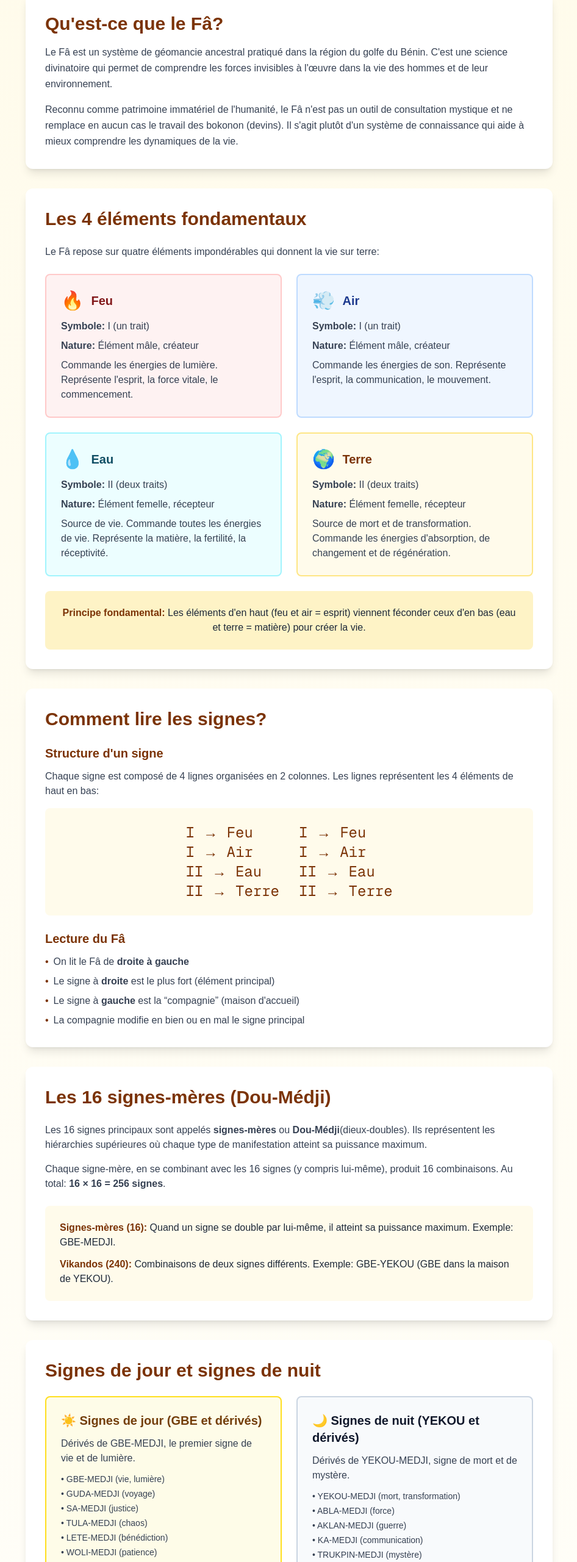
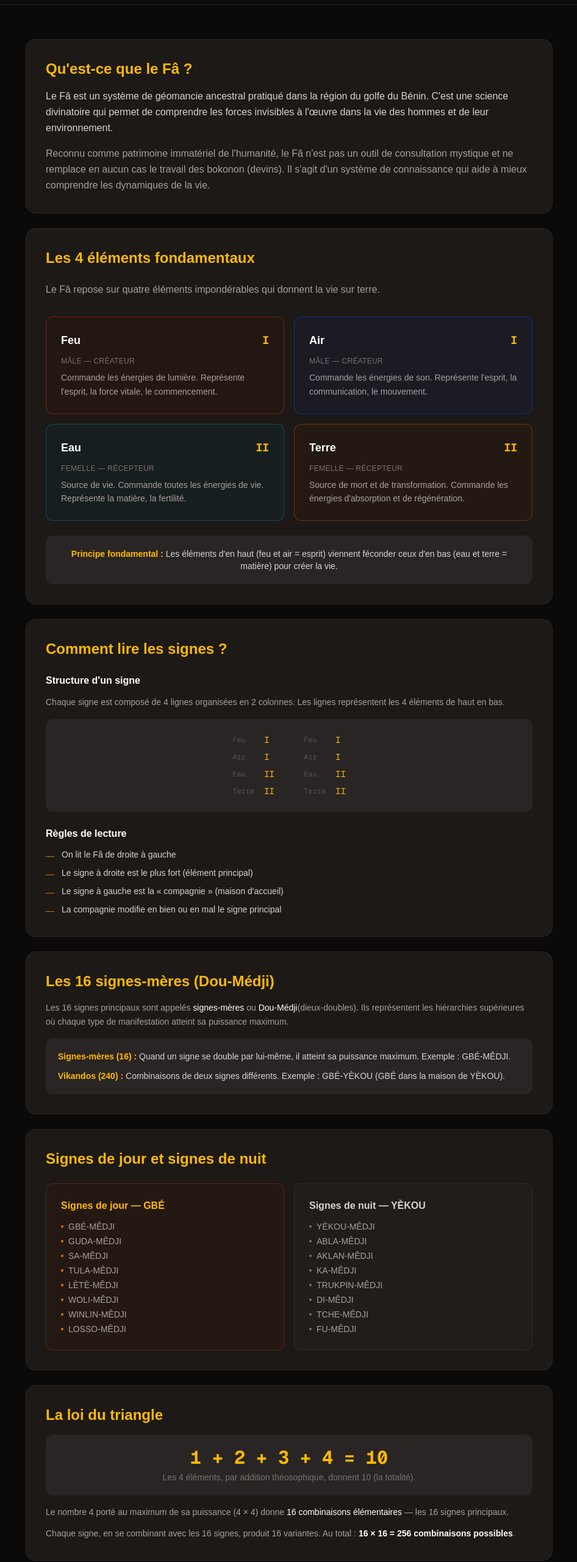
Before and after one commit to minkudi/fa-du, a Next.js app: page /comprendre in a window 1280 px wide. Shown: the part 235-2796 px from the top of the page at 61% size, without its empty margins (166-1112 px from the left). Built offline with nearby package versions, Linux system fonts and the light colour scheme; no server answers.

Commit message:
design: cohérent

```diff
--- a/app/comprendre/page.tsx
+++ b/app/comprendre/page.tsx
@@ -2,365 +2,185 @@ import Link from "next/link";
 
 export default function ComprendrePage() {
   return (
-    <main className="min-h-screen bg-gradient-to-b from-amber-50 to-white">
-      {/* Header */}
-      <header className="bg-amber-900 text-white py-8 shadow-lg">
-        <div className="max-w-4xl mx-auto px-4">
-          <Link href="/" className="text-amber-200 hover:text-white mb-4 inline-block">
-            ← Retour à l&apos;accueil
+    <main className="min-h-screen bg-stone-950 text-white">
+
+      <header className="border-b border-stone-800 py-8 px-4">
+        <div className="max-w-4xl mx-auto">
+          <Link href="/" className="text-stone-500 hover:text-amber-400 text-sm transition-colors mb-6 inline-block">
+            ← Retour
           </Link>
-          <h1 className="text-4xl font-bold">Comprendre le Fâ</h1>
-          <p className="text-amber-200 mt-2">
-            Découvrez les fondements du système de géomancie du golfe du Bénin
+          <p className="text-amber-500 text-xs tracking-[0.3em] uppercase mb-2">Fondements</p>
+          <h1 className="text-4xl md:text-5xl font-bold text-white">Comprendre le Fâ</h1>
+          <p className="text-stone-400 mt-3 max-w-xl">
+            Le système de géomancie ancestral du golfe du Bénin — ses structures, ses éléments, sa logique.
           </p>
         </div>
       </header>
 
-      <div className="max-w-4xl mx-auto px-4 py-12">
-        {/* Introduction */}
-        <section className="bg-white rounded-xl shadow-lg p-8 mb-8">
-          <h2 className="text-3xl font-bold text-amber-900 mb-4">Qu&apos;est-ce que le Fâ?</h2>
-          <p className="text-gray-700 leading-relaxed mb-4">
+      <div className="max-w-4xl mx-auto px-4 py-14 space-y-6">
+
+        {/* Qu'est-ce que le Fâ */}
+        <section className="bg-stone-900 border border-stone-800 rounded-2xl p-8">
+          <h2 className="text-2xl font-bold text-amber-400 mb-4">Qu&apos;est-ce que le Fâ ?</h2>
+          <p className="text-stone-300 leading-relaxed mb-4">
             Le Fâ est un système de géomancie ancestral pratiqué dans la région du golfe du Bénin.
             C&apos;est une science divinatoire qui permet de comprendre les forces invisibles à l&apos;œuvre
             dans la vie des hommes et de leur environnement.
           </p>
-          <p className="text-gray-700 leading-relaxed">
+          <p className="text-stone-400 leading-relaxed">
             Reconnu comme patrimoine immatériel de l&apos;humanité, le Fâ n&apos;est pas un outil de
             consultation mystique et ne remplace en aucun cas le travail des bokonon (devins).
-            Il s&apos;agit plutôt d&apos;un système de connaissance qui aide à mieux comprendre
-            les dynamiques de la vie.
+            Il s&apos;agit d&apos;un système de connaissance qui aide à mieux comprendre les dynamiques de la vie.
           </p>
         </section>
 
         {/* Les 4 éléments */}
-        <section className="bg-white rounded-xl shadow-lg p-8 mb-8">
-          <h2 className="text-3xl font-bold text-amber-900 mb-6">Les 4 éléments fondamentaux</h2>
-          <p className="text-gray-700 mb-6">
-            Le Fâ repose sur quatre éléments impondérables qui donnent la vie sur terre:
+        <section className="bg-stone-900 border border-stone-800 rounded-2xl p-8">
+          <h2 className="text-2xl font-bold text-amber-400 mb-6">Les 4 éléments fondamentaux</h2>
+          <p className="text-stone-400 mb-8">
+            Le Fâ repose sur quatre éléments impondérables qui donnent la vie sur terre.
           </p>
-
-          <div className="grid md:grid-cols-2 gap-6">
-            <div className="border-2 border-red-200 rounded-lg p-6 bg-red-50">
-              <div className="flex items-center gap-3 mb-3">
-                <div className="text-3xl">🔥</div>
-                <h3 className="text-xl font-bold text-red-900">Feu</h3>
+          <div className="grid md:grid-cols-2 gap-4">
+            {[
+              { element: 'Feu', symbole: 'I', nature: 'Mâle — créateur', desc: "Commande les énergies de lumière. Représente l'esprit, la force vitale, le commencement.", color: 'border-orange-700/50 bg-orange-950/20' },
+              { element: 'Air', symbole: 'I', nature: 'Mâle — créateur', desc: "Commande les énergies de son. Représente l'esprit, la communication, le mouvement.", color: 'border-blue-700/50 bg-blue-950/20' },
+              { element: 'Eau', symbole: 'II', nature: 'Femelle — récepteur', desc: "Source de vie. Commande toutes les énergies de vie. Représente la matière, la fertilité.", color: 'border-cyan-700/50 bg-cyan-950/20' },
+              { element: 'Terre', symbole: 'II', nature: 'Femelle — récepteur', desc: "Source de mort et de transformation. Commande les énergies d'absorption et de régénération.", color: 'border-amber-700/50 bg-amber-950/20' },
+            ].map((el, i) => (
+              <div key={i} className={`rounded-xl p-6 border ${el.color}`}>
+                <div className="flex items-center justify-between mb-3">
+                  <h3 className="text-white font-bold text-lg">{el.element}</h3>
+                  <span className="font-mono text-amber-400 text-lg font-bold">{el.symbole}</span>
+                </div>
+                <p className="text-stone-500 text-xs mb-2 uppercase tracking-wide">{el.nature}</p>
+                <p className="text-stone-400 text-sm leading-relaxed">{el.desc}</p>
               </div>
-              <p className="text-gray-700 mb-2">
-                <strong>Symbole:</strong> I (un trait)
-              </p>
-              <p className="text-gray-700 mb-2">
-                <strong>Nature:</strong> Élément mâle, créateur
-              </p>
-              <p className="text-gray-700">
-                Commande les énergies de lumière. Représente l&apos;esprit, la force vitale,
-                le commencement.
-              </p>
-            </div>
-
-            <div className="border-2 border-blue-200 rounded-lg p-6 bg-blue-50">
-              <div className="flex items-center gap-3 mb-3">
-                <div className="text-3xl">💨</div>
-                <h3 className="text-xl font-bold text-blue-900">Air</h3>
-              </div>
-              <p className="text-gray-700 mb-2">
-                <strong>Symbole:</strong> I (un trait)
-              </p>
-              <p className="text-gray-700 mb-2">
-                <strong>Nature:</strong> Élément mâle, créateur
-              </p>
-              <p className="text-gray-700">
-                Commande les énergies de son. Représente l&apos;esprit, la communication,
-                le mouvement.
-              </p>
-            </div>
-
-            <div className="border-2 border-cyan-200 rounded-lg p-6 bg-cyan-50">
-              <div className="flex items-center gap-3 mb-3">
-                <div className="text-3xl">💧</div>
-                <h3 className="text-xl font-bold text-cyan-900">Eau</h3>
-              </div>
-              <p className="text-gray-700 mb-2">
-                <strong>Symbole:</strong> II (deux traits)
-              </p>
-              <p className="text-gray-700 mb-2">
-                <strong>Nature:</strong> Élément femelle, récepteur
-              </p>
-              <p className="text-gray-700">
-                Source de vie. Commande toutes les énergies de vie. Représente la matière,
-                la fertilité, la réceptivité.
-              </p>
-            </div>
-
-            <div className="border-2 border-amber-200 rounded-lg p-6 bg-amber-50">
-              <div className="flex items-center gap-3 mb-3">
-                <div className="text-3xl">🌍</div>
-                <h3 className="text-xl font-bold text-amber-900">Terre</h3>
-              </div>
-              <p className="text-gray-700 mb-2">
-                <strong>Symbole:</strong> II (deux traits)
-              </p>
-              <p className="text-gray-700 mb-2">
-                <strong>Nature:</strong> Élément femelle, récepteur
-              </p>
-              <p className="text-gray-700">
-                Source de mort et de transformation. Commande les énergies d&apos;absorption,
-                de changement et de régénération.
-              </p>
-            </div>
+            ))}
           </div>
-
-          <div className="mt-6 bg-amber-100 p-6 rounded-lg">
-            <p className="text-gray-800 text-center">
-              <strong className="text-amber-900">Principe fondamental:</strong> Les éléments d&apos;en haut
+          <div className="mt-6 bg-stone-800 rounded-xl p-5 text-center">
+            <p className="text-stone-300 text-sm">
+              <span className="text-amber-400 font-semibold">Principe fondamental :</span> Les éléments d&apos;en haut
               (feu et air = esprit) viennent féconder ceux d&apos;en bas (eau et terre = matière) pour créer la vie.
             </p>
           </div>
         </section>
 
-        {/* Comment lire les signes */}
-        <section className="bg-white rounded-xl shadow-lg p-8 mb-8">
-          <h2 className="text-3xl font-bold text-amber-900 mb-6">Comment lire les signes?</h2>
-
+        {/* Comment lire */}
+        <section className="bg-stone-900 border border-stone-800 rounded-2xl p-8">
+          <h2 className="text-2xl font-bold text-amber-400 mb-6">Comment lire les signes ?</h2>
           <div className="space-y-6">
             <div>
-              <h3 className="text-xl font-bold text-amber-900 mb-3">Structure d&apos;un signe</h3>
-              <p className="text-gray-700 mb-4">
+              <h3 className="text-white font-semibold mb-3">Structure d&apos;un signe</h3>
+              <p className="text-stone-400 mb-4 text-sm leading-relaxed">
                 Chaque signe est composé de 4 lignes organisées en 2 colonnes.
-                Les lignes représentent les 4 éléments de haut en bas:
+                Les lignes représentent les 4 éléments de haut en bas.
               </p>
-              <div className="bg-amber-50 p-6 rounded-lg">
-                <div className="flex gap-8 items-center justify-center">
-                  <div className="font-mono text-2xl text-amber-900">
-                    <div>I → Feu</div>
-                    <div>I → Air</div>
-                    <div>II → Eau</div>
-                    <div>II → Terre</div>
+              <div className="bg-stone-800 rounded-xl p-6 flex gap-12 justify-center">
+                {[0, 1].map(col => (
+                  <div key={col} className="flex flex-col gap-2 font-mono text-amber-400 text-sm">
+                    {['Feu', 'Air', 'Eau', 'Terre'].map((el, i) => (
+                      <div key={i} className="flex items-center gap-3">
+                        <span className="text-stone-600 text-xs w-10">{el}</span>
+                        <span>{i < 2 ? 'I' : 'II'}</span>
+                      </div>
+                    ))}
                   </div>
-                  <div className="font-mono text-2xl text-amber-900">
-                    <div>I → Feu</div>
-                    <div>I → Air</div>
-                    <div>II → Eau</div>
-                    <div>II → Terre</div>
-                  </div>
-                </div>
+                ))}
               </div>
             </div>
-
             <div>
-              <h3 className="text-xl font-bold text-amber-900 mb-3">Lecture du Fâ</h3>
-              <ul className="space-y-2 text-gray-700">
-                <li className="flex items-start">
-                  <span className="text-amber-900 mr-2">•</span>
-                  <span>On lit le Fâ de <strong>droite à gauche</strong></span>
-                </li>
-                <li className="flex items-start">
-                  <span className="text-amber-900 mr-2">•</span>
-                  <span>Le signe à <strong>droite</strong> est le plus fort (élément principal)</span>
-                </li>
-                <li className="flex items-start">
-                  <span className="text-amber-900 mr-2">•</span>
-                  <span>Le signe à <strong>gauche</strong> est la &ldquo;compagnie&rdquo; (maison d&apos;accueil)</span>
-                </li>
-                <li className="flex items-start">
-                  <span className="text-amber-900 mr-2">•</span>
-                  <span>La compagnie modifie en bien ou en mal le signe principal</span>
-                </li>
+              <h3 className="text-white font-semibold mb-3">Règles de lecture</h3>
+              <ul className="space-y-2">
+                {[
+                  'On lit le Fâ de droite à gauche',
+                  'Le signe à droite est le plus fort (élément principal)',
+                  "Le signe à gauche est la « compagnie » (maison d'accueil)",
+                  'La compagnie modifie en bien ou en mal le signe principal',
+                ].map((rule, i) => (
+                  <li key={i} className="flex items-start gap-3 text-stone-300 text-sm">
+                    <span className="text-amber-600 mt-0.5">—</span>
+                    <span>{rule}</span>
+                  </li>
+                ))}
               </ul>
             </div>
           </div>
         </section>
 
         {/* Les 16 signes-mères */}
-        <section className="bg-white rounded-xl shadow-lg p-8 mb-8">
-          <h2 className="text-3xl font-bold text-amber-900 mb-6">Les 16 signes-mères (Dou-Médji)</h2>
-          <p className="text-gray-700 mb-4">
-            Les 16 signes principaux sont appelés <strong>signes-mères</strong> ou <strong>Dou-Médji</strong>
+        <section className="bg-stone-900 border border-stone-800 rounded-2xl p-8">
+          <h2 className="text-2xl font-bold text-amber-400 mb-4">Les 16 signes-mères (Dou-Médji)</h2>
+          <p className="text-stone-400 leading-relaxed mb-4 text-sm">
+            Les 16 signes principaux sont appelés <span className="text-white">signes-mères</span> ou <span className="text-white">Dou-Médji</span>
             (dieux-doubles). Ils représentent les hiérarchies supérieures où chaque type de manifestation
             atteint sa puissance maximum.
           </p>
-          <p className="text-gray-700 mb-6">
-            Chaque signe-mère, en se combinant avec les 16 signes (y compris lui-même),
-            produit 16 combinaisons. Au total: <strong>16 × 16 = 256 signes</strong>.
-          </p>
-
-          <div className="bg-amber-50 p-6 rounded-lg">
-            <p className="text-gray-800">
-              <strong className="text-amber-900">Signes-mères (16):</strong> Quand un signe se double
-              par lui-même, il atteint sa puissance maximum. Exemple: GBE-MEDJI.
+          <div className="bg-stone-800 rounded-xl p-5 space-y-3">
+            <p className="text-stone-300 text-sm">
+              <span className="text-amber-400 font-semibold">Signes-mères (16) :</span> Quand un signe se double
+              par lui-même, il atteint sa puissance maximum. Exemple : GBÉ-MÊDJI.
             </p>
-            <p className="text-gray-800 mt-3">
-              <strong className="text-amber-900">Vikandos (240):</strong> Combinaisons de deux signes différents.
-              Exemple: GBE-YEKOU (GBE dans la maison de YEKOU).
+            <p className="text-stone-300 text-sm">
+              <span className="text-amber-400 font-semibold">Vikandos (240) :</span> Combinaisons de deux signes différents.
+              Exemple : GBÉ-YÈKOU (GBÉ dans la maison de YÈKOU).
             </p>
           </div>
         </section>
 
         {/* Jour et nuit */}
-        <section className="bg-white rounded-xl shadow-lg p-8 mb-8">
-          <h2 className="text-3xl font-bold text-amber-900 mb-6">Signes de jour et signes de nuit</h2>
-
-          <div className="grid md:grid-cols-2 gap-6">
-            <div className="border-2 border-yellow-300 rounded-lg p-6 bg-yellow-50">
-              <h3 className="text-xl font-bold text-yellow-900 mb-3">☀️ Signes de jour (GBE et dérivés)</h3>
-              <p className="text-gray-700 mb-3">
-                Dérivés de GBE-MEDJI, le premier signe de vie et de lumière.
-              </p>
-              <ul className="text-sm text-gray-700 space-y-1">
-                <li>• GBE-MEDJI (vie, lumière)</li>
-                <li>• GUDA-MEDJI (voyage)</li>
-                <li>• SA-MEDJI (justice)</li>
-                <li>• TULA-MEDJI (chaos)</li>
-                <li>• LETE-MEDJI (bénédiction)</li>
-                <li>• WOLI-MEDJI (patience)</li>
-                <li>• WINLIN-MEDJI (changement)</li>
-                <li>• LOSSO-MEDJI (stabilité)</li>
+        <section className="bg-stone-900 border border-stone-800 rounded-2xl p-8">
+          <h2 className="text-2xl font-bold text-amber-400 mb-6">Signes de jour et signes de nuit</h2>
+          <div className="grid md:grid-cols-2 gap-4">
+            <div className="border border-amber-800/40 bg-amber-950/20 rounded-xl p-6">
+              <h3 className="text-amber-400 font-semibold mb-3">Signes de jour — GBÉ</h3>
+              <ul className="space-y-1 text-stone-400 text-sm">
+                {['GBÉ-MÊDJI', 'GUDA-MÊDJI', 'SA-MÊDJI', 'TULA-MÊDJI', 'LÈTÈ-MÊDJI', 'WOLI-MÊDJI', 'WINLIN-MÊDJI', 'LOSSO-MÊDJI'].map(s => (
+                  <li key={s} className="flex items-center gap-2"><span className="w-1 h-1 rounded-full bg-amber-600 flex-shrink-0" />{s}</li>
+                ))}
               </ul>
             </div>
-
-            <div className="border-2 border-slate-300 rounded-lg p-6 bg-slate-50">
-              <h3 className="text-xl font-bold text-slate-900 mb-3">🌙 Signes de nuit (YEKOU et dérivés)</h3>
-              <p className="text-gray-700 mb-3">
-                Dérivés de YEKOU-MEDJI, signe de mort et de mystère.
-              </p>
-              <ul className="text-sm text-gray-700 space-y-1">
-                <li>• YEKOU-MEDJI (mort, transformation)</li>
-                <li>• ABLA-MEDJI (force)</li>
-                <li>• AKLAN-MEDJI (guerre)</li>
-                <li>• KA-MEDJI (communication)</li>
-                <li>• TRUKPIN-MEDJI (mystère)</li>
-                <li>• DI-MEDJI (richesse)</li>
-                <li>• TCHE-MEDJI (dualité)</li>
-                <li>• FU-MEDJI (longévité)</li>
+            <div className="border border-stone-700/40 bg-stone-800/40 rounded-xl p-6">
+              <h3 className="text-stone-300 font-semibold mb-3">Signes de nuit — YÈKOU</h3>
+              <ul className="space-y-1 text-stone-400 text-sm">
+                {['YÈKOU-MÊDJI', 'ABLA-MÊDJI', 'AKLAN-MÊDJI', 'KA-MÊDJI', 'TRUKPIN-MÊDJI', 'DI-MÊDJI', 'TCHE-MÊDJI', 'FU-MÊDJI'].map(s => (
+                  <li key={s} className="flex items-center gap-2"><span className="w-1 h-1 rounded-full bg-stone-500 flex-shrink-0" />{s}</li>
+                ))}
               </ul>
             </div>
           </div>
         </section>
 
-        {/* Origine et histoire */}
-        <section className="bg-white rounded-xl shadow-lg p-8 mb-8">
-          <h2 className="text-3xl font-bold text-amber-900 mb-6">Origine et histoire</h2>
-          <div className="space-y-4 text-gray-700">
-            <p>
-              Le Fâ tire ses origines de la <strong>loi du triangle</strong> et de la
-              <strong> science des nombres</strong>, connaissances ancestrales communes à plusieurs
-              civilisations anciennes.
-            </p>
-            <p>
-                           Selon les recherches, cette science serait liée aux enseignements de Pythagore
-              (&ldquo;Au commencement, Dieu géométrisa&rdquo;), à la Kabbale hébraïque, et à d&apos;autres
-              systèmes de pensée anciens.
-            </p>
-            <p>
-              Le système a été transmis de génération en génération par les <strong>Bokonon</strong>
-              (maîtres géomanciens) à travers un enseignement oral et initiatique, préservant ainsi
-              ce patrimoine immatériel jusqu&apos;à nos jours.
-            </p>
+        {/* Loi du triangle */}
+        <section className="bg-stone-900 border border-stone-800 rounded-2xl p-8">
+          <h2 className="text-2xl font-bold text-amber-400 mb-4">La loi du triangle</h2>
+          <div className="bg-stone-800 rounded-xl p-5 text-center mb-4">
+            <p className="text-amber-400 text-3xl font-bold font-mono mb-1">1 + 2 + 3 + 4 = 10</p>
+            <p className="text-stone-500 text-sm">Les 4 éléments, par addition théosophique, donnent 10 (la totalité).</p>
           </div>
-        </section>
-
-        {/* La loi du triangle */}
-        <section className="bg-white rounded-xl shadow-lg p-8 mb-8">
-          <h2 className="text-3xl font-bold text-amber-900 mb-6">La loi du triangle</h2>
-          <div className="bg-amber-50 p-6 rounded-lg mb-4">
-            <p className="text-center text-gray-700 mb-4">
-              <strong className="text-amber-900">1 + 2 + 3 + 4 = 10</strong>
-            </p>
-            <p className="text-gray-700 text-center">
-              Les 4 éléments, par addition théosophique, donnent 10 (la totalité).
-            </p>
-          </div>
-          <p className="text-gray-700 mb-4">
-            Le nombre 4 porté au maximum de sa puissance (4 × 4) donne <strong>16 combinaisons
-            élémentaires</strong>, soit les 16 signes principaux.
+          <p className="text-stone-400 text-sm leading-relaxed mb-3">
+            Le nombre 4 porté au maximum de sa puissance (4 × 4) donne <span className="text-white">16 combinaisons élémentaires</span> — les 16 signes principaux.
           </p>
-          <p className="text-gray-700">
-            Chaque signe, en se combinant avec les 16 signes, produit 16 variantes.
-            Au total: <strong>16 × 16 = 256 combinaisons possibles</strong>, représentant toutes
-            les manifestations de la vie.
+          <p className="text-stone-400 text-sm leading-relaxed">
+            Chaque signe, en se combinant avec les 16 signes, produit 16 variantes. Au total : <span className="text-white font-semibold">16 × 16 = 256 combinaisons possibles</span>.
           </p>
         </section>
 
-        {/* Les 256 signes */}
-        <section className="bg-white rounded-xl shadow-lg p-8 mb-8">
-          <h2 className="text-3xl font-bold text-amber-900 mb-6">Les 256 signes du Fâ</h2>
-
-          <div className="space-y-4">
-            <div className="flex items-start gap-3">
-              <div className="bg-amber-600 text-white rounded-full w-8 h-8 flex items-center justify-center font-bold flex-shrink-0">
-                16
-              </div>
-              <div>
-                <h3 className="font-bold text-amber-900 mb-1">Signes-mères (Dou-Médji)</h3>
-                <p className="text-gray-700">
-                  Quand un signe se double par lui-même, il atteint sa puissance maximum.
-                  Ce sont les arcanes majeurs, les hiérarchies supérieures.
-                </p>
-              </div>
-            </div>
-
-            <div className="flex items-start gap-3">
-              <div className="bg-amber-500 text-white rounded-full w-8 h-8 flex items-center justify-center font-bold flex-shrink-0">
-                240
-              </div>
-              <div>
-                <h3 className="font-bold text-amber-900 mb-1">Vikandos (Signes secondaires)</h3>
-                <p className="text-gray-700">
-                  Combinaisons de deux signes différents. Le signe principal (à droite)
-                  est modifié par la maison d&apos;accueil (à gauche).
-                </p>
-              </div>
-            </div>
-
-            <div className="flex items-start gap-3">
-              <div className="bg-amber-900 text-white rounded-full w-8 h-8 flex items-center justify-center font-bold flex-shrink-0">
-                256
-              </div>
-              <div>
-                <h3 className="font-bold text-amber-900 mb-1">Total des signes</h3>
-                <p className="text-gray-700">
-                  L&apos;ensemble complet représente toutes les formes possibles de manifestation
-                  de la vie dans notre monde terrestre.
-                </p>
-              </div>
-            </div>
-          </div>
-        </section>
-
-        {/* Mission de FÂ DÜ */}
-        <section className="bg-white rounded-xl shadow-lg p-8 mb-8">
-          <h2 className="text-3xl font-bold text-amber-900 mb-6">Notre mission</h2>
-          <div className="space-y-4 text-gray-700">
-            <p>
-              <strong className="text-amber-900">FÂ DÜ</strong> a pour mission d&apos;expliquer
-              les 16 signes-mères du Fâ, leurs significations symboliques, et progressivement
-              ouvrir vers une compréhension plus large des 256 combinaisons.
-            </p>
-            <p>
-              Le tout avec des mots simples, des visuels modernes et des contenus accessibles à tous,
-              que vous soyez au Bénin, dans la diaspora africaine ou simplement curieux des systèmes
-              de pensée africains.
-            </p>
-            <div className="bg-amber-50 border-l-4 border-amber-600 p-6 rounded">
-              <p className="text-amber-900 font-semibold">
-                ⚠️ Important: FÂ DÜ n&apos;est pas un outil de consultation mystique et ne remplace
-                en aucun cas le travail des bokonon (devins). Nous ne faisons pas de rituels,
-                nous n&apos;offrons pas de &ldquo;lectures&rdquo; personnelles et nous ne prétendons pas prédire l&apos;avenir.
-              </p>
-            </div>
-          </div>
-        </section>
-
-        {/* Call to action */}
-        <div className="text-center mt-12">
+        {/* CTA */}
+        <div className="text-center py-8">
           <Link
             href="/signes"
-            className="inline-block bg-amber-900 text-white px-8 py-4 rounded-lg font-bold text-lg hover:bg-amber-800 transition shadow-lg"
+            className="inline-block bg-amber-600 hover:bg-amber-500 text-white px-8 py-4 rounded-full font-semibold text-sm tracking-wide transition-all duration-300 hover:shadow-lg hover:shadow-amber-900/50"
           >
-            Découvrir les 16 signes-mères →
+            Découvrir les 16 signes-mères
           </Link>
         </div>
+
       </div>
+
+      <footer className="border-t border-stone-800 py-8 px-4 text-center text-stone-600 text-xs">
+        © 2026 FÂ DÜ — Valorisation du patrimoine immatériel du golfe du Bénin
+      </footer>
+
     </main>
   );
 }
```
Also changed, not shown: app/explorer/page.tsx (+22 -12 lines), app/scan/page.tsx (+4 -4 lines).
